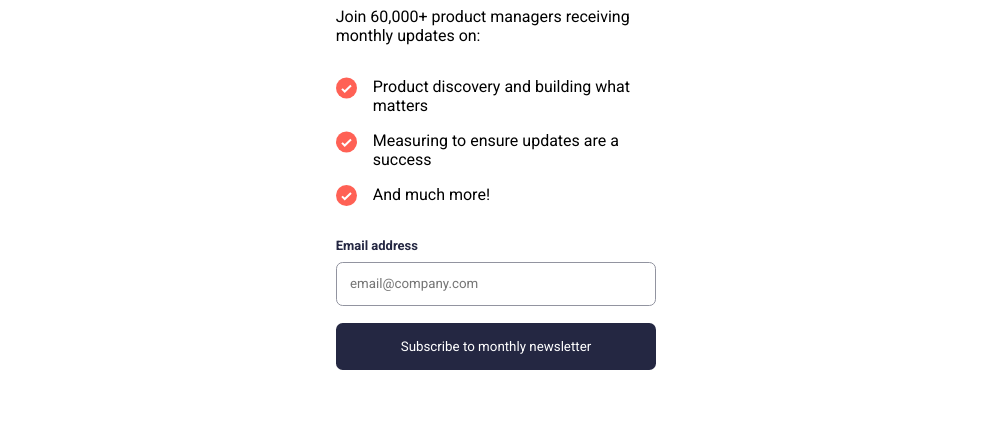
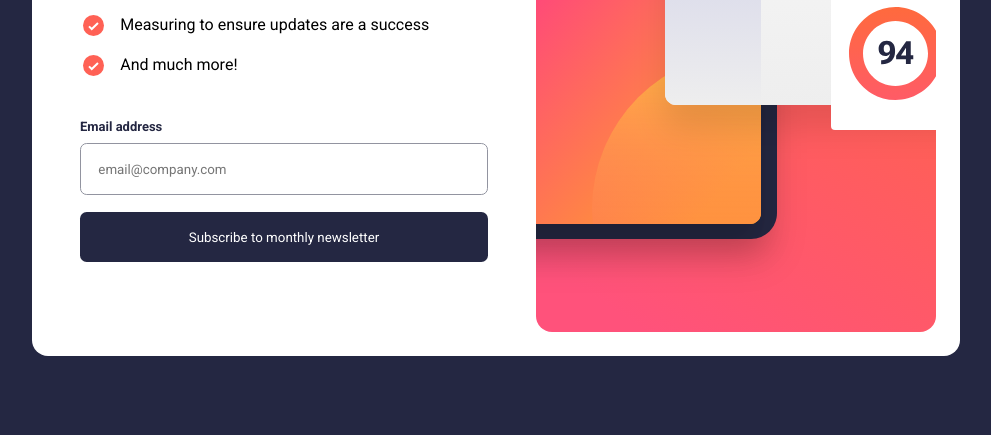
Before and after one commit to cendyz/Newsletter-sign-up-form-with-success-message, a plain HTML site: page index.html in a window 1280 px wide. Shown: the part 365-800 px from the top of the page, without its empty margins (144-1135 px from the left). Drawn offline with Linux system fonts and the light colour scheme.

Commit message:
a bit of desktop design

```diff
--- a/index.html
+++ b/index.html
@@ -15,10 +15,13 @@
 	<body>
 		<main class="main">
 			<div class="main__one">
-				<img
-					src="./src/images/illustration-sign-up-mobile.svg"
-					alt="Window and monitor on red background"
-					class="main__one-img" />
+				<picture>
+<source srcset="./src/images/illustration-sign-up-desktop.svg" class="main__one-img" media="(min-width: 992px)">
+					<img
+						src="./src/images/illustration-sign-up-mobile.svg"
+						alt="Window and monitor on red background"
+						class="main__one-img" />
+				</picture>
 				<div class="main__one-bottom">
 					<h1 class="main__one-bottom-title">Stay updated!</h1>
 					<p class="main__one-bottom-text">Join 60,000+ product managers receiving monthly updates on:</p>
@@ -52,7 +55,6 @@
 						A confirmation email has been sent to <span>ash@loremcompany.com</span>. Please open it and click the button
 						inside to confirm your subscription.
 					</p>
-
 				</div>
 
 				<button class="main__one-bottom-btn dissmis-btn">Dismiss message</button>
--- a/src/main.js
+++ b/src/main.js
@@ -9,7 +9,6 @@ const emailRegex = /^[\w-\.]+@([\w-]+\.)+[\w-]{2,4}$/;
 
 const checkEmail = () => {
 	if (emailRegex.test(emailInput.value) && emailInput.value !== "") {
-		emailInput.style.border = "1px solid hsl(231, 7%, 60%)";
 		errorText.style.visibility = "hidden";
 		emailInput.classList.remove("red-placeholder");
 		thanksEmail.textContent = emailInput.value;
@@ -17,14 +16,13 @@ const checkEmail = () => {
 		mainTwo.style.display = "flex";
 		emailInput.value = "";
 	} else {
-		emailInput.style.border = "1px solid hsl(4, 100%, 67%)";
 		errorText.style.visibility = "visible";
 		emailInput.classList.add("red-placeholder");
 	}
 };
 
 const submit = () => {
-	mainOne.style.display = "block";
+	mainOne.style.display = "flex";
 	mainTwo.style.display = "none";
 };
 
--- a/src/sass/main.scss
+++ b/src/sass/main.scss
@@ -1,7 +1,7 @@
 @use "./utilities/index" as *;
 
 :root {
-	--tomato: hsl(4, 100%, 67%);
+	--tomato: rgb(255, 98, 87);
 	--dark-slate-grey: hsl(234, 29%, 20%);
 	--charcoal-grey: hsl(235, 18%, 26%);
 	--grey: hsl(231, 7%, 60%);
@@ -11,17 +11,20 @@
 body {
 	display: flex;
 	justify-content: center;
+	align-items: center;
 	font-size: 16px;
 	font-family: "Roboto", sans-serif;
-	background-color: var(--green-200);
+	background-color: var(--dark-slate-grey);
 }
 
 .main {
-	height: 100vh;
+	max-height: 48.125em;
 	width: 100%;
 	max-width: 23.438em;
+	background-color: var(--white);
 
 	&__one {
+		flex-direction: column;
 		&-bottom {
 			padding: 1.7em;
 
@@ -83,6 +86,7 @@ body {
 
 	&__two {
 		height: 100vh;
+		max-height: 48.125em;
 		padding: 1.5em;
 		@include flex;
 		display: none;
@@ -114,8 +118,77 @@ body {
 }
 
 .red-placeholder {
+	border: 1px solid hsl(4, 100%, 67%);
+	background-color: rgba(255, 98, 87, 0.1);
+
 	&::placeholder {
 		color: var(--tomato);
+	}
+}
+
+@media (min-width: 992px) {
+	body {
+		display: flex;
+		justify-content: center;
+		// ac
+	}
+
+	.main {
+		padding: 1.5em;
+		max-width: fit-content;
+		max-height: fit-content;
+		border-radius: 1em;
+
+		&__one {
+			display: flex;
+			flex-direction: row;
+
+			picture {
+				order: 1;
+			}
+			&-bottom {
+				max-width: 30em;
+				padding: 1.5em;
+				padding-right: 3em;
+				// margin-right: 1em;
+				order: 0;
+				display: flex;
+				justify-content: center;
+				flex-direction: column;
+
+				&-title {
+					margin-bottom: 0.1em;
+					font-size: 6rem;
+				}
+
+				&-text {
+					// margin-right: 4em;
+					font-size: 1.7rem;
+					line-height: 1.5;
+				}
+
+				&-info {
+					margin-top: 0.5em;
+					margin-bottom: 1.5em;
+					&-item {
+						margin: 0.2em;
+					}
+				}
+
+				&-input,
+				&-btn {
+					padding: 1.3em;
+				}
+
+				&-btn {
+					transition: background-color 0.2s;
+
+					&:hover {
+						background-color: var(--charcoal-grey);
+					}
+				}
+			}
+		}
 	}
 }
 
```
Also changed, not shown: dist/css/main.css, 1 other file.
